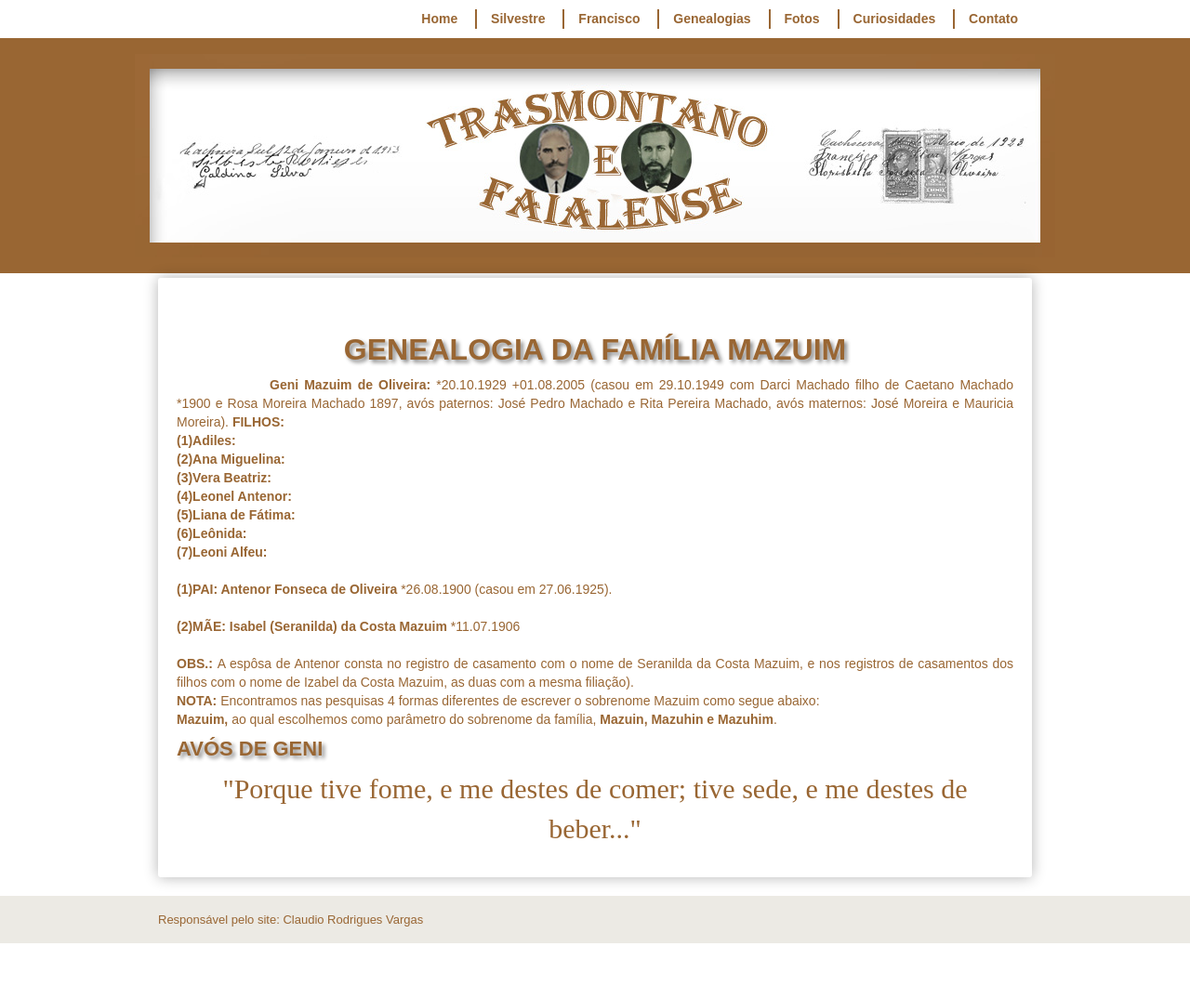
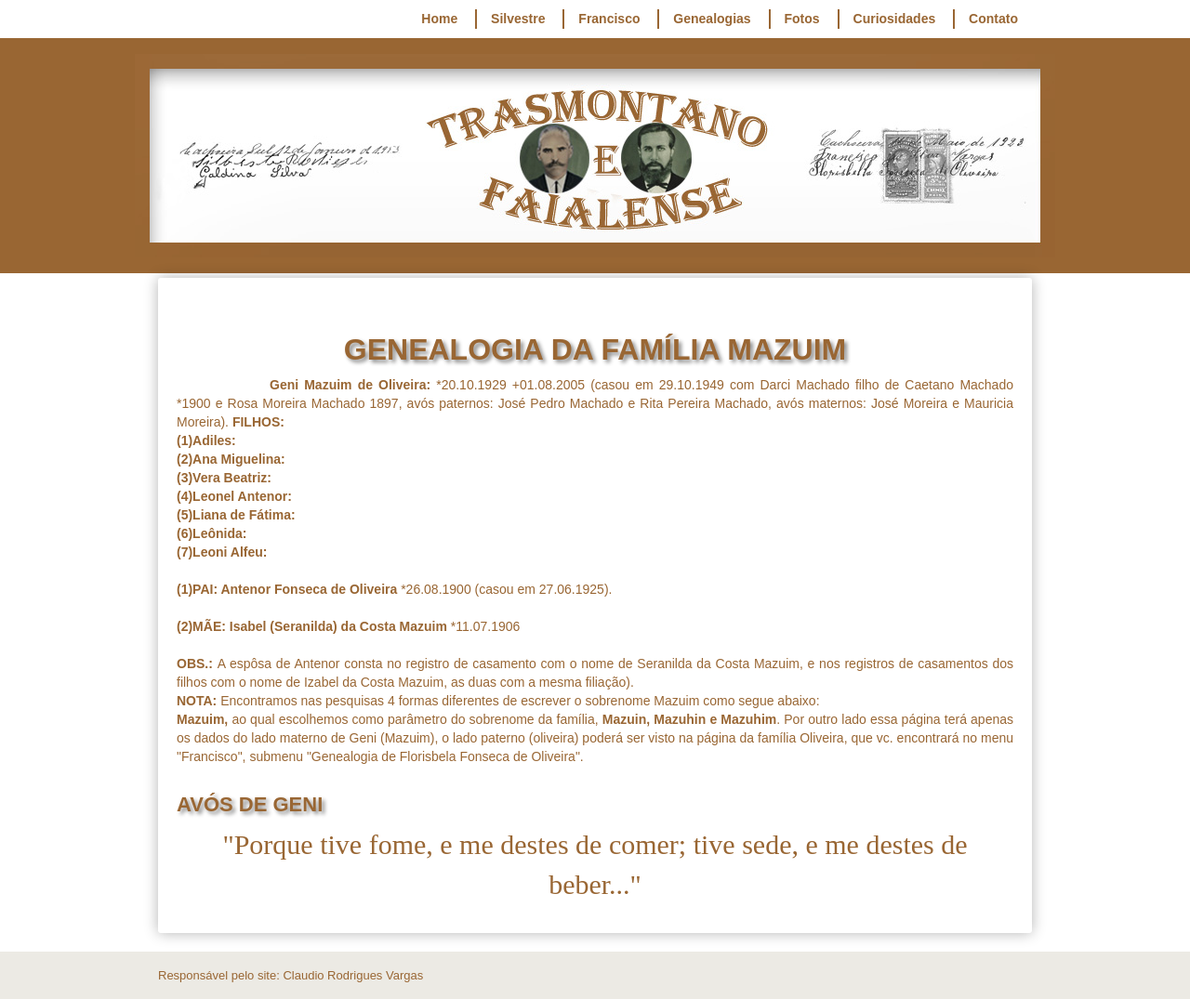
Before and after one commit to claudiovargas1955/claudiovargas1955.github.io, a Jekyll site: the page built from _pages/familia-mazuim.html, in a window 1280 px wide. Shown: the whole page at 93% size. Built offline with Jekyll 4.4.1, drawn with Linux system fonts in a browser that asks for light colours; some web fonts are replaced; before the commit the page ends 1015 px from its top, so only the background shows below that.

Commit message:
Update familia-mazuim.html

```diff
--- a/_pages/familia-mazuim.html
+++ b/_pages/familia-mazuim.html
@@ -111,7 +111,9 @@ e Mauricia Moreira). <b>FILHOS: </b><br>
 <b>OBS.: </b>A espôsa de Antenor consta no registro de casamento com o nome de Seranilda da Costa Mazuim, e nos registros de casamentos
 dos filhos com o nome de Izabel da Costa Mazuim, as duas com a mesma filiação).<br>
 <b>NOTA: </b>Encontramos nas pesquisas 4 formas diferentes de escrever o sobrenome Mazuim como segue abaixo: <br>
-<b>Mazuim, </b>ao qual escolhemos como parâmetro do sobrenome da família, <b>Mazuin, Mazuhin e Mazuhim</b>.<br>
+<b>Mazuim, </b>ao qual escolhemos como parâmetro do sobrenome da família, <b>Mazuin, Mazuhin e Mazuhim</b>. Por outro lado essa página
+terá apenas os dados do lado materno de Geni (Mazuim), o lado paterno (oliveira) poderá ser visto na página da família Oliveira, que vc.
+encontrará no menu "Francisco", submenu "Genealogia de Florisbela Fonseca de Oliveira".<br><br>
 
 <h4>AVÓS DE GENI</h4>
 
```
